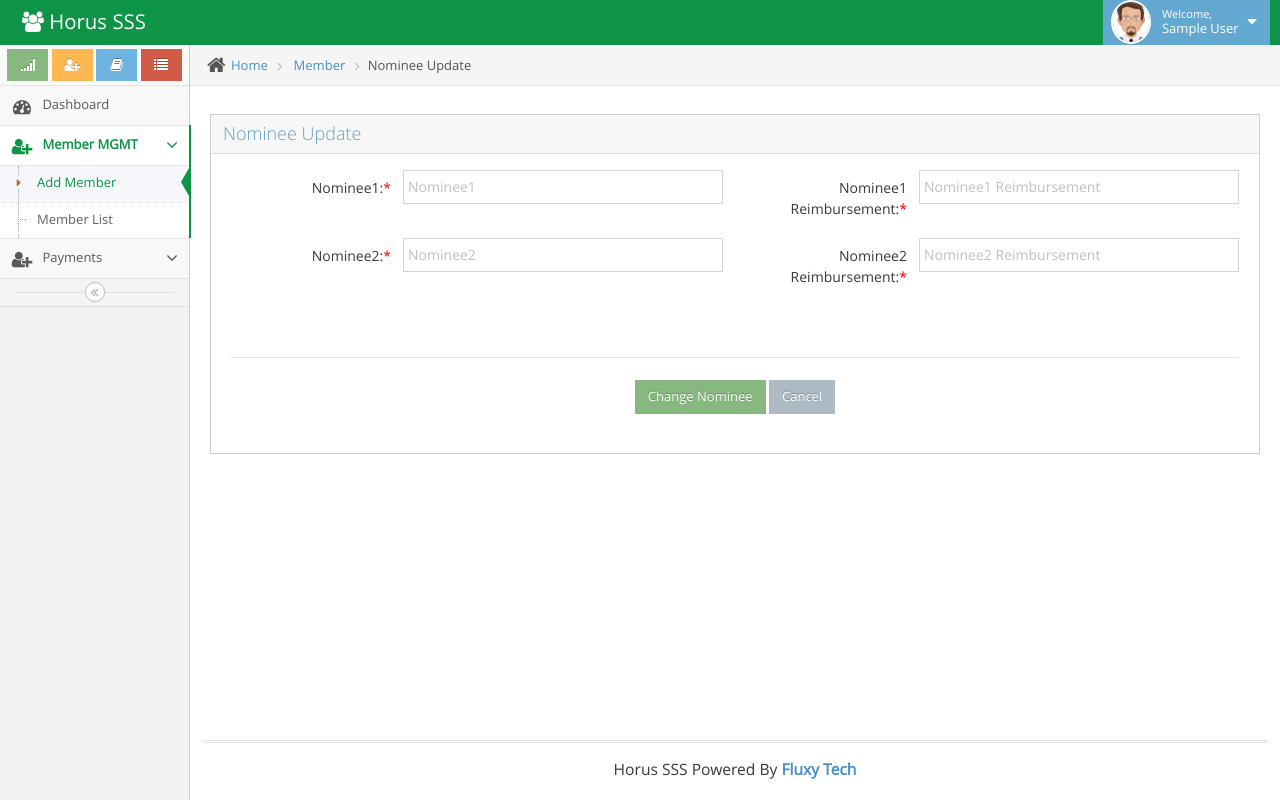
After one commit to milansoni44/sss, a CodeIgniter app: a page that uses application/views/user/nominee.php in a window 1280 px wide. The commit adds this page. Run offline with CodeIgniter, Linux system fonts and the light colour scheme; the visitor is signed in with stand-in values (Sample User, id 1); data that the repository does not hold is empty.

Commit message:
nominee change page design

```diff
--- a/application/controllers/User.php
+++ b/application/controllers/User.php
@@ -129,6 +129,30 @@ class User extends MY_Controller {
         $this->load->view('layout/footer', $this->data);
     }
 
+    public function change_nominee($user_id = NULL) {
+        if($user_id) {
+            $this->data['page_name'] = 'Nominee Update';
+            $this->data['user_id'] = $user_id;
+            $user_info = $this->user_model->get_user(["user_id"=>$user_id]);
+
+            $this->data['user_info'] = $user_info;
+
+            $this->data['breadcrumb'] = $this->load->view('user/breadcrumb', $this->data, TRUE);
+            $this->data['jquery_view'] = $this->load->view('layout/jQuery', $this->data, TRUE);
+
+            $this->data['footer_panel'] = $this->load->view('layout/footer_panel', $this->data, TRUE);
+            $this->data['sidebar'] = $this->load->view('layout/sidebar', $this->data, TRUE);
+
+            $this->load->view('layout/header', $this->data);
+            $this->load->view('user/nominee', $this->data);
+            $this->load->view('layout/footer', $this->data);
+
+
+        } else {
+            show_404();
+        }
+    }
+
     public function profile() {
         $this->data['page_name'] = 'Profile Update';
         $this->data['task_type'] = "edit";
--- /dev/null
+++ b/application/views/user/nominee.php
@@ -0,0 +1,160 @@
+<div class="main-container ace-save-state" id="main-container">
+    <script type="text/javascript">
+        try {
+            ace.settings.loadState('main-container')
+        } catch (e) {
+        }
+    </script>
+
+    <?php echo $sidebar; ?>
+
+    <div class="main-content">
+        <div class="main-content-inner">
+            <?php echo $breadcrumb; ?>
+            <?php
+            if ($user_id) {
+                $admin_add_user_link .= '/' . $user_id;
+            }
+            ?>
+            <div class="page-content">
+
+                <div class="row">
+                    <div class="col-xs-12">
+                        <!-- PAGE CONTENT BEGINS -->
+
+                        <div class="widget-box" style="margin-top: 20px;">
+                            <div class="widget-header widget-header-blue widget-header-flat">
+                                <h4 class="widget-title lighter"><?php echo $page_name; ?></h4>
+                            </div>
+
+                            <div class="widget-body">
+                                <div class="widget-main">
+                                    <div id="fuelux-wizard-container">
+
+                                        <div class="step-content pos-rel">
+                                            <div class="step-pane active" data-step="1">
+
+                                                <form class="form-horizontal" id="add_user_form" method="post"
+                                                      action="<?php echo $admin_add_user_link; ?>">
+
+                                                    <div class="form-group">
+                                                        <label class="control-label col-xs-12 col-sm-2 no-padding-right"
+                                                               for="nominee1">Nominee1:<span
+                                                                style="color:red;">*</span></label>
+
+                                                        <div class="col-xs-12 col-sm-4">
+                                                            <div class="clearfix">
+                                                                <input type="text" id="nominee1" name="nominee1" placeholder="Nominee1"
+                                                                       class="col-xs-12 col-sm-12" required
+                                                                       value="<?php echo set_value('nominee1', html_entity_decode($user_info['nominee1'], ENT_QUOTES)); ?>"/>
+                                                            </div>
+                                                            <?php echo form_error('nominee1', '<div class="help-block">', '</div>'); ?>
+                                                        </div>
+
+                                                        <label class="control-label col-xs-12 col-sm-2 no-padding-right"
+                                                               for="nominee1_reimbursement">Nominee1 Reimbursement:<span
+                                                                style="color:red;">*</span></label>
+
+                                                        <div class="col-xs-12 col-sm-4">
+                                                            <div class="clearfix">
+                                                                <input type="text" id="nominee1_reimbursement" name="nominee1_reimbursement" placeholder="Nominee1 Reimbursement"
+                                                                       class="col-xs-12 col-sm-12" required
+                                                                       value="<?php echo set_value('nominee1_reimbursement', html_entity_decode($user_info['nominee1_reimbursement'], ENT_QUOTES)); ?>"/>
+                                                            </div>
+                                                            <?php echo form_error('nominee1_reimbursement', '<div class="help-block">', '</div>'); ?>
+                                                        </div>
+                                                    </div>
+
+                                                    <div class="form-group">
+
+
+
+                                                        <label class="control-label col-xs-12 col-sm-2 no-padding-right"
+                                                               for="nominee2">Nominee2:<span
+                                                                style="color:red;">*</span></label>
+
+                                                        <div class="col-xs-12 col-sm-4">
+                                                            <div class="clearfix">
+                                                                <input type="text" id="nominee2" name="nominee2" placeholder="Nominee2"
+                                                                       class="col-xs-12 col-sm-12" required
+                                                                       value="<?php echo set_value('nominee2', html_entity_decode($user_info['nominee2'], ENT_QUOTES)); ?>"/>
+                                                            </div>
+                                                            <?php echo form_error('nominee2', '<div class="help-block">', '</div>'); ?>
+                                                        </div>
+
+                                                        <label class="control-label col-xs-12 col-sm-2 no-padding-right"
+                                                               for="nominee2_reimbursement">Nominee2 Reimbursement:<span
+                                                                style="color:red;">*</span></label>
+
+                                                        <div class="col-xs-12 col-sm-4">
+                                                            <div class="clearfix">
+                                                                <input type="text" id="nominee2_reimbursement" name="nominee2_reimbursement" placeholder="Nominee2 Reimbursement"
+                                                                       class="col-xs-12 col-sm-12" required
+                                                                       value="<?php echo set_value('nominee2_reimbursement', html_entity_decode($user_info['nominee2_reimbursement'], ENT_QUOTES)); ?>"/>
+                                                            </div>
+                                                            <?php echo form_error('nominee2_reimbursement', '<div class="help-block">', '</div>'); ?>
+                                                        </div>
+                                                    </div>
+
+
+                                                    <div class="space-2"></div>
+
+
+
+                                                    <h4 class="header smaller lighter blue">
+                                                       &nbsp;
+                                                    </h4>
+                                                    <div class="space-6"></div>
+                                                    <div class="form-group">
+                                                        <div class="col-xs-12 col-sm-12 center">
+                                                            <input type="submit"
+                                                                   value="Change Nominee"
+                                                                   class="btn btn-sm btn-success" id="add_user_button">
+                                                            <a href="<?php echo $admin_user_list_link ?>"
+                                                               class="btn btn-sm">
+                                                                Cancel
+                                                            </a>
+                                                        </div>
+                                                    </div>
+                                                </form>
+                                            </div>
+
+                                        </div>
+                                    </div>
+                                </div><!-- /.widget-main -->
+                            </div><!-- /.widget-body -->
+                        </div>
+
+                        <!-- PAGE CONTENT ENDS -->
+                    </div><!-- /.col -->
+                </div><!-- /.row -->
+            </div><!-- /.page-content -->
+        </div>
+    </div><!-- /.main-content -->
+
+    <?php echo $footer_panel; ?>
+
+    <a href="#" id="btn-scroll-up" class="btn-scroll-up btn btn-sm btn-inverse">
+        <i class="ace-icon fa fa-angle-double-up icon-only bigger-110"></i>
+    </a>
+</div><!-- /.main-container -->
+
+<!-- basic scripts -->
+<script>
+    var current_page = "add_user_page";
+</script>
+<?php echo $jquery_view; ?>
+
+<script>
+    $("#add_user_li").addClass("active")
+        .parent()
+        .parent().addClass("active open");
+
+    $(document).ready(function ()
+    {
+        $("#mobile").on('keydown', function (e)
+        {
+            -1 !== $.inArray(e.keyCode, [46, 8, 9, 27, 13, 110, 190]) || /65|67|86|88/.test(e.keyCode) && (!0 === e.ctrlKey || !0 === e.metaKey) || 35 <= e.keyCode && 40 >= e.keyCode || (e.shiftKey || 48 > e.keyCode || 57 < e.keyCode) && (96 > e.keyCode || 105 < e.keyCode) && e.preventDefault()
+        });
+    });
+</script>
--- a/application/views/user/user_list.php
+++ b/application/views/user/user_list.php
@@ -87,6 +87,9 @@
                                                             <a class="btn btn-primary btn-xs  no-padding-top no-padding-bottom" href="<?php echo $admin_add_user_link . '/' . $user['user_id']; ?>">
                                                                 <i class="fa fa-pencil"></i>
                                                             </a>
+                                                            <a href="" class="btn btn-primary btn-xs  no-padding-top no-padding-bottom">
+                                                                Change Nominee
+                                                            </a>
                                                             &nbsp;
                                                         <!--<a title="Delete"
                                                                class="btn btn-primary sts-btn btn-xs no-padding-top no-padding-bottom user_delete_btn"
```
